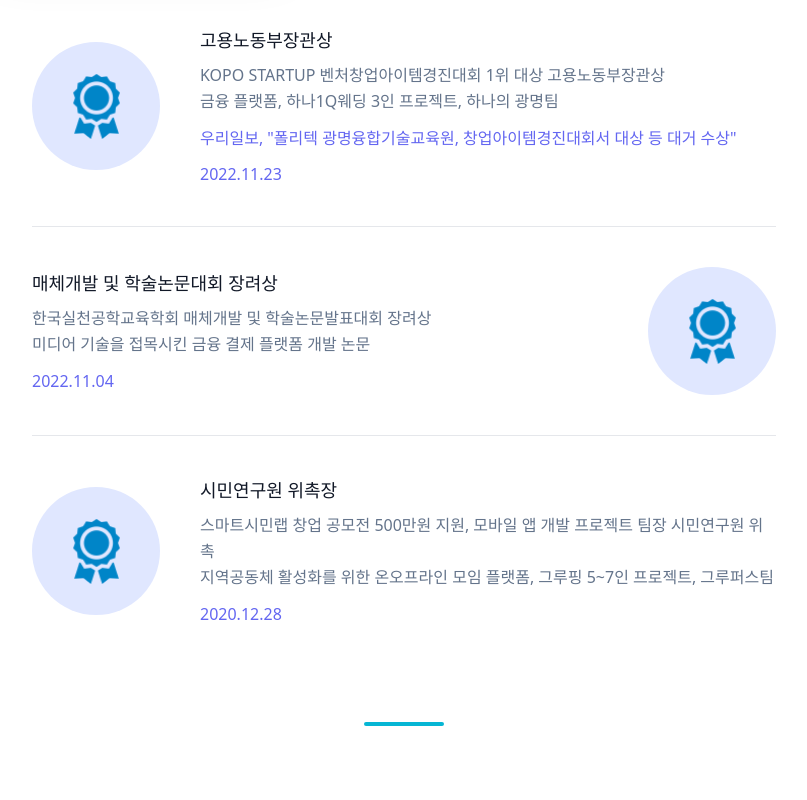
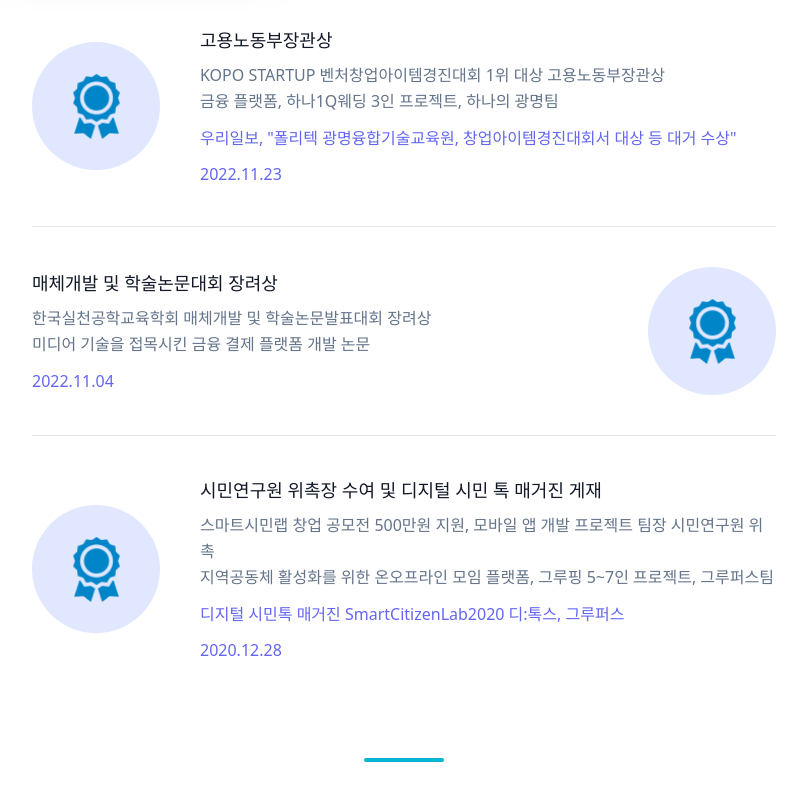
Before and after one commit to jinsumin/next-portfolio, a Next.js app: page /awards in a window 1280 px wide. Shown: the part 432-1232 px from the top of the page, without its empty margins (236-1043 px from the left). Before the commit the page ends 1206 px from the top, so only its background shows below. Built offline with nearby package versions, Linux system fonts and the light colour scheme.

Commit message:
magazine tag

```diff
--- a/pages/awards.js
+++ b/pages/awards.js
@@ -7,6 +7,8 @@ import Link from "next/link";
 const Awards = () => {
   const newsTitle = `우리일보, "폴리텍 광명융합기술교육원, 창업아이템경진대회서
   대상 등 대거 수상"`;
+  const magazineURL = "https://github.com/jinsumin/jinsumin/files/10123056/_.pdf";
+  const magazineTitle = "디지털 시민톡 매거진 SmartCitizenLab2020 디:톡스, 그루퍼스"
 
   return (
     <div id="awards-section">
@@ -76,7 +78,7 @@ const Awards = () => {
             </div>
             <div className="flex-grow sm:text-left text-center mt-6 sm:mt-0">
               <h2 className="text-gray-900 text-lg title-font font-medium mb-2">
-                시민연구원 위촉장
+                시민연구원 위촉장 수여 및 디지털 시민 톡 매거진 게재
               </h2>
               <p className="leading-relaxed text-base">
                 스마트시민랩 창업 공모전 500만원 지원, 모바일 앱 개발 프로젝트
@@ -84,6 +86,19 @@ const Awards = () => {
                 <br />
                 지역공동체 활성화를 위한 온오프라인 모임 플랫폼, 그루핑 5~7인
                 프로젝트, 그루퍼스팀
+              </p>
+              <p>
+                <Link
+                  href={magazineURL}
+                >
+                  <a
+                    className="mt-3 text-indigo-500 inline-flex items-center dark:text-cyan-400"
+                    target="_blank"
+                    rel="noopener noreferrer"
+                  >
+                    {magazineTitle}
+                  </a>
+                </Link>
               </p>
               <p className="mt-3 text-indigo-500 inline-flex items-center">
                 2020.12.28
```
